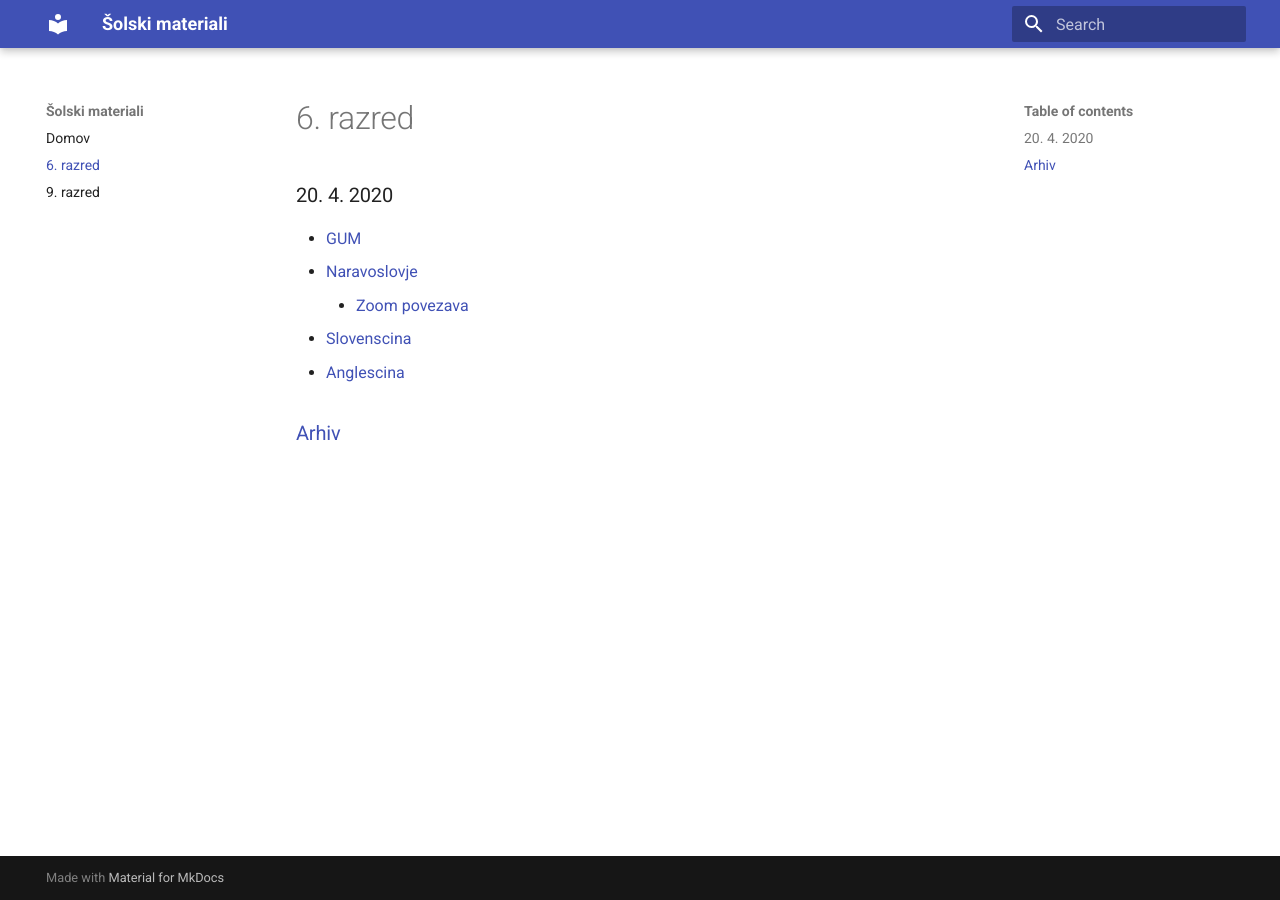
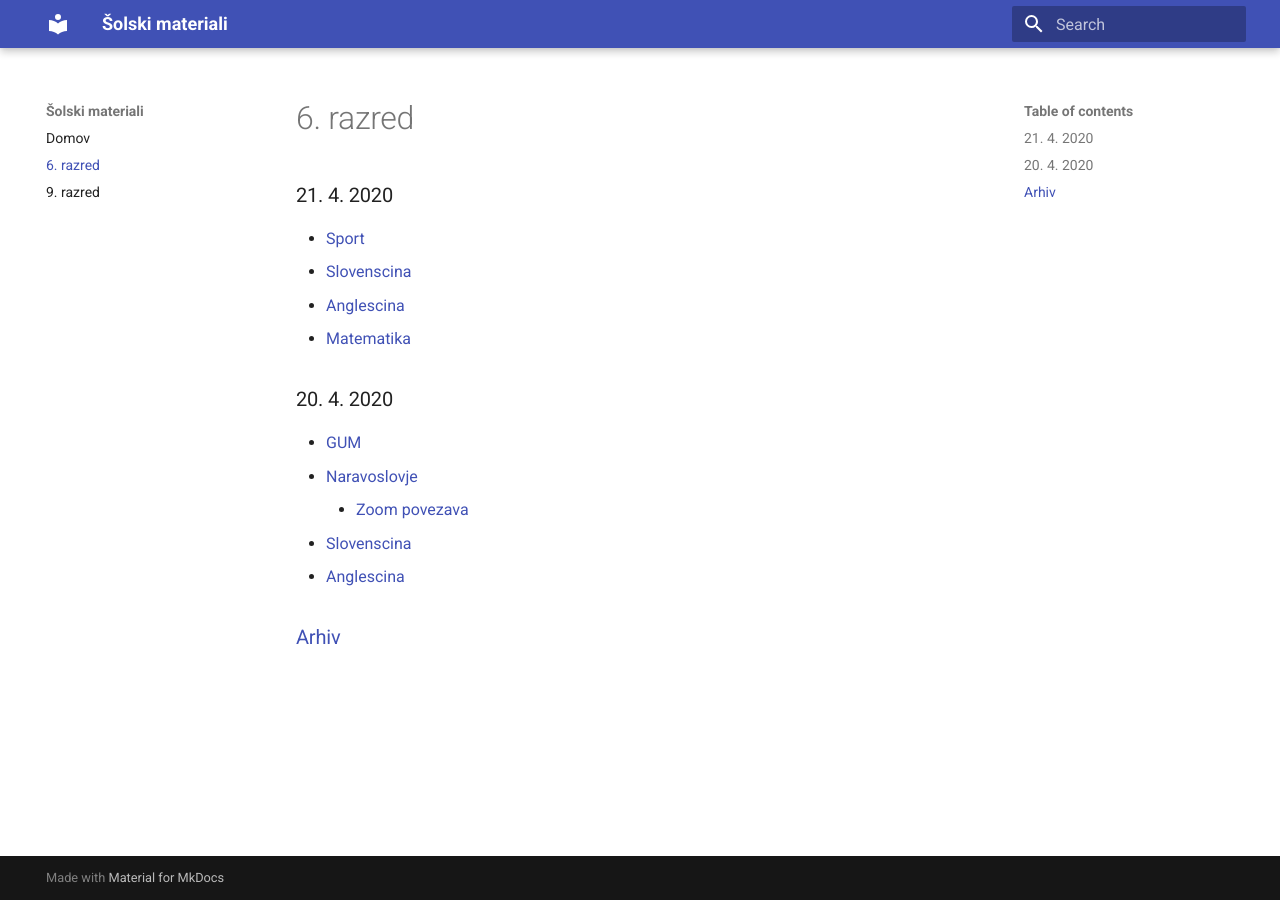
Before and after one commit to skyflyer/solski-materiali, an MkDocs documentation site: the page built from docs/6razred/index.md, in a window 1280 px wide. Built offline with MkDocs 1.6.1 and Material for MkDocs 9.7.7, drawn with Linux system fonts in a browser that asks for light colours.

Commit message:
21. 4. 2020 - 6. razred

```diff
--- a/docs/6razred/index.md
+++ b/docs/6razred/index.md
@@ -2,6 +2,13 @@
 title: 6. razred
 summary: ucna snov za 6. razred
 ---
+
+### 21. 4. 2020
+
+* [Sport](sport/2020-04-21-sport.pdf)
+* [Slovenscina](slovenscina/2020-04-21-slovenscina.pdf)
+* [Anglescina](anglescina/2020-04-21-anglescina.pdf)
+* [Matematika](matematika/2020-04-21-matematika.pdf)
 
 ### 20. 4. 2020
 
```
Also changed, not shown: 4 other files.
